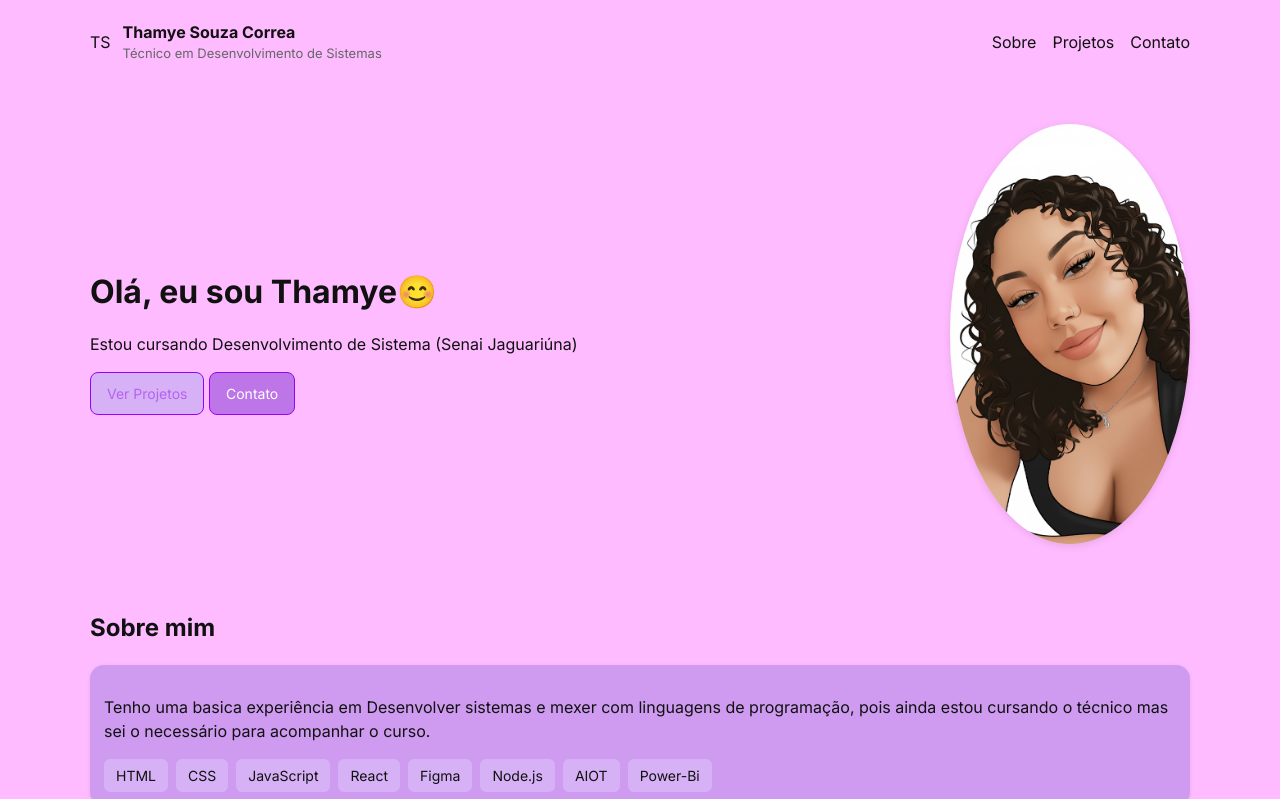
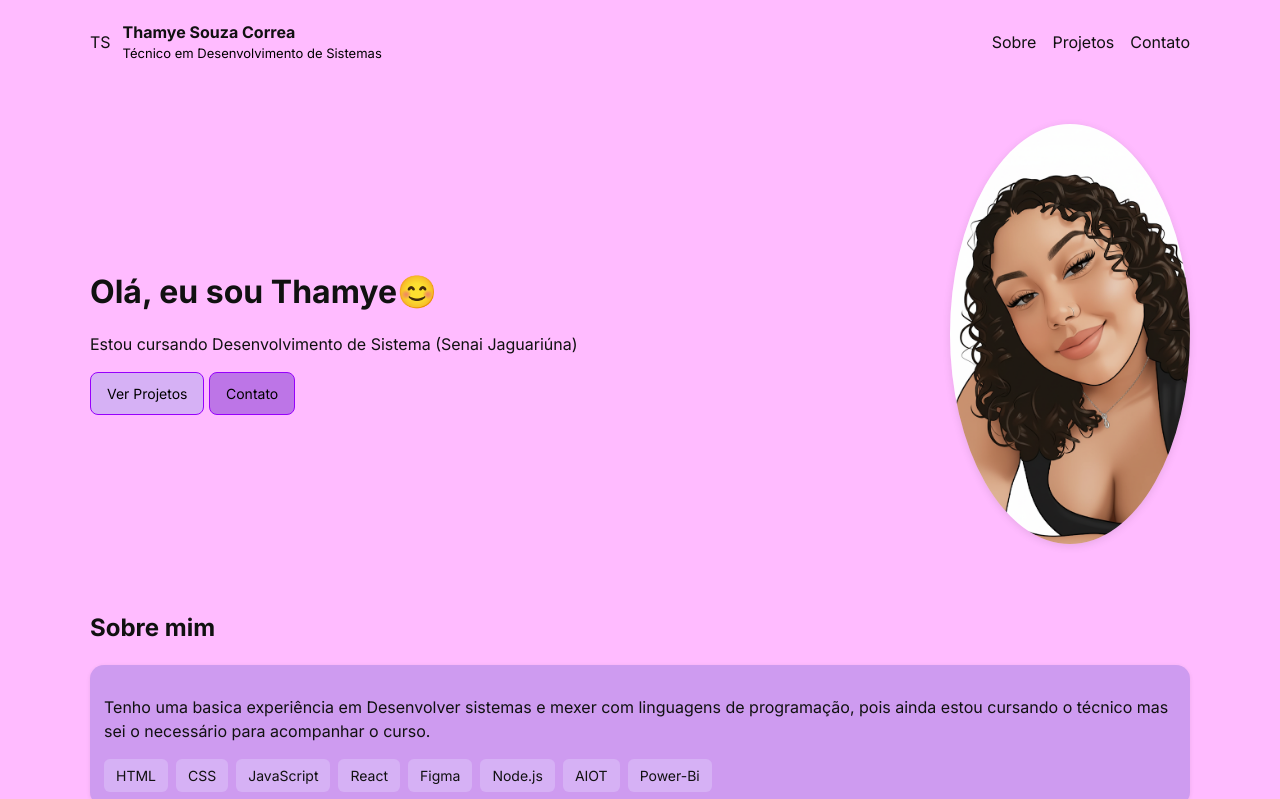
Before and after one commit to thamyeS/Portifolio2025, a plain HTML site: page index.html in a window 1280 px wide. Shown: the top 799 px of the page. Drawn offline with Linux system fonts and the light colour scheme.

Commit message:
alterações

```diff
--- a/index.html
+++ b/index.html
@@ -15,7 +15,7 @@
         <div class="logo">TS</div>
         <div>
           <div style="font-weight:700">Thamye Souza Correa</div>
-          <div style="font-size:13px;color:var(--muted)">Técnico em Desenvolvimento de Sistemas</div>
+          <div style="font-size:13px;color:black">Técnico em Desenvolvimento de Sistemas</div>
         </div>
       </div>
       <nav>
--- a/style.css
+++ b/style.css
@@ -98,14 +98,14 @@ header nav a {
 
 .btn-primary {
   background: #d6b1f5;
-  color: #b860f3;
+  color: #000000;
     border: 1px solid #9700fc;
 }
 
 .btn-outline {
   border: 1px solid #9700fc;
   background: #bd75e7;
-  color: #ffffff;
+  color: #000000;
 }
 
 
```
